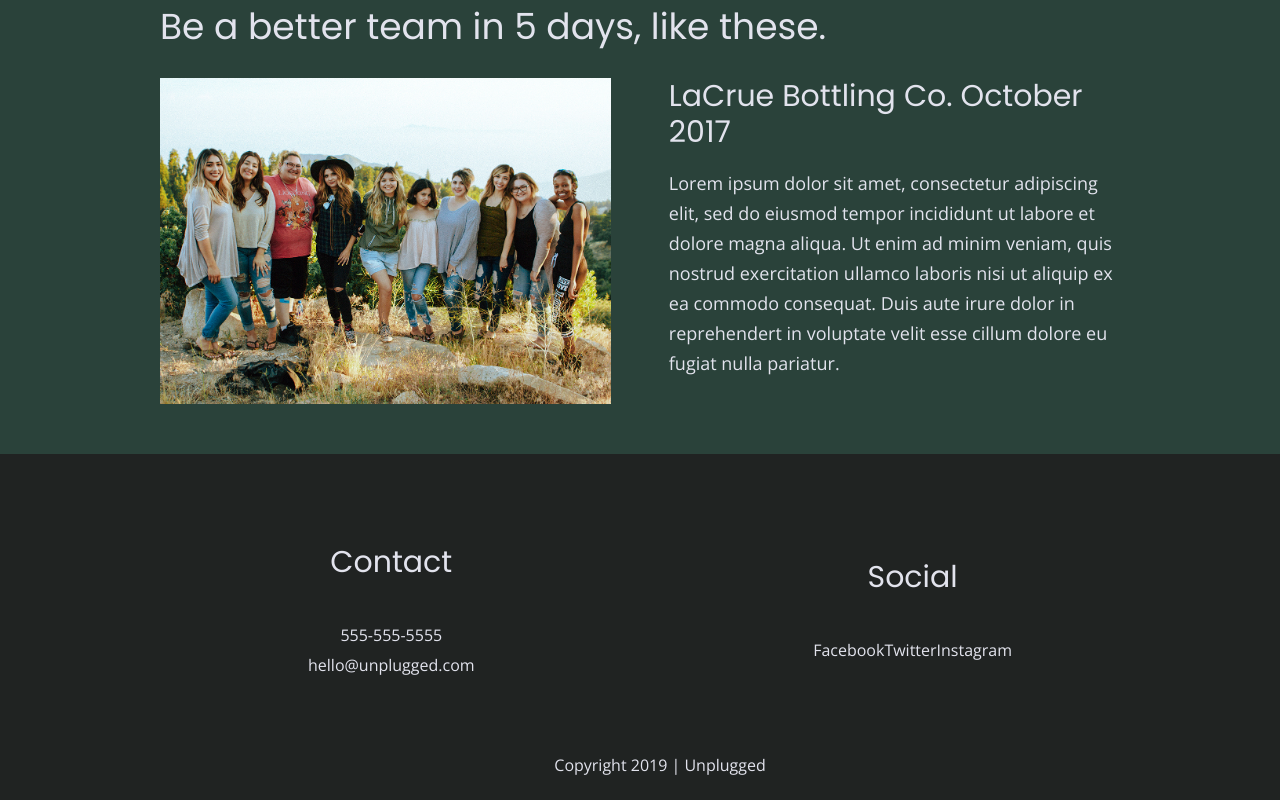
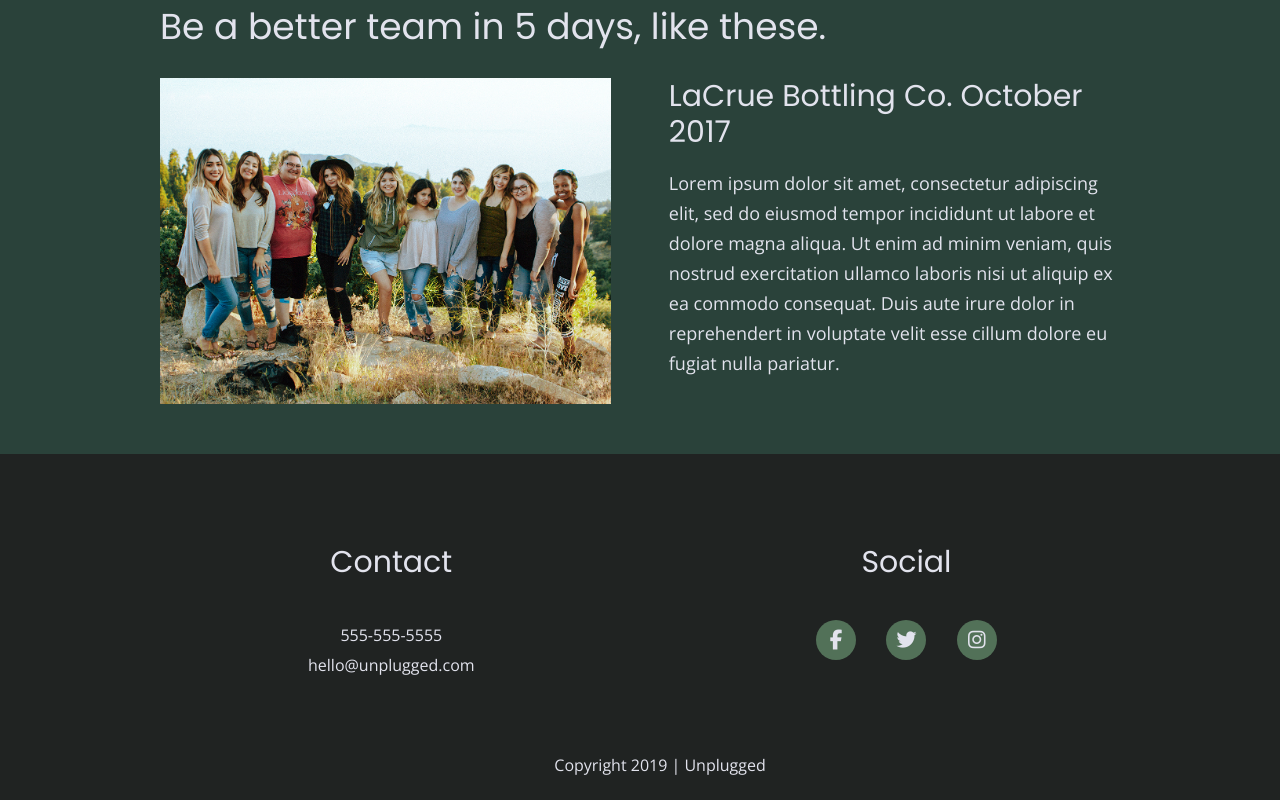
Before and after one commit to cciarroc/unplugged-retreat, a website built with Parcel: page index.html in a window 1280 px wide. Shown: the part 1739-2539 px from the top of the page. Built offline with nearby package versions, Linux system fonts and the light colour scheme.

Commit message:
Social media icons added

```diff
--- a/css/main.css
+++ b/css/main.css
@@ -231,6 +231,8 @@ footer .content-wrapper {
   margin: 50px 0;
 }
 
+
+
 footer .contact{
   margin-bottom: 50px;
 }
@@ -240,9 +242,29 @@ footer .social-icons{
   justify-content: space-around;
   align-items: center;
   flex-flow: row;
+
 }
 
-/* Footer .social-icons p { display: flex; justify and align center} - what does that do?? why in addition to footer .social icons? */
+footer .social-icons p{
+  display: flex;
+  justify-content: center;
+  align-items: center;
+  width: 40px;
+  height: 40px;
+  background: #527158;
+  border-radius: 50%;
+}
+
+footer .social-icons p a{
+  display: flex;
+  align-items: center;
+  justify-content: center;
+}
+
+footer .social-icons i{
+  font-size: 1.25em;
+}
+
 
 footer .copyright{
   margin: 20px;
@@ -669,11 +691,15 @@ input[type=button]{
       .footer-content {
         display: flex;
         justify-content: space-between;
-        align-items: center;
+        align-items: flex-start;
       }
 
       footer .contact {
         margin-bottom: 0;
+      }
+
+      footer .social{
+        width: 30%;
       }
 
       footer .copyright {
--- a/index.html
+++ b/index.html
@@ -153,9 +153,9 @@
 
                               <div class="social-icons">
 
-                                    <p><a href="https://www.facebook.com/skillcrush" target="_blank">Facebook</a></p>
-                                    <p><a href="https://www.twitter.com/skillcrush" target="_blank">Twitter</a></p>
-                                    <p><a href="https://www.instagram.com/skillcrush" target="_blank">Instagram</a></p>
+                                    <p><a href="https://www.facebook.com/skillcrush" target="_blank"><i class="fab fa-facebook-f"></i></a></p>
+                                    <p><a href="https://www.twitter.com/skillcrush" target="_blank"><i class="fab fa-twitter"></i></a></p>
+                                    <p><a href="https://www.instagram.com/skillcrush" target="_blank"><i class="fab fa-instagram"></i></a></p>
 
                               </div>
                         </div>
```
Also changed, not shown: about/index.html (+3 -3 lines), faq/index.html (+3 -3 lines).
